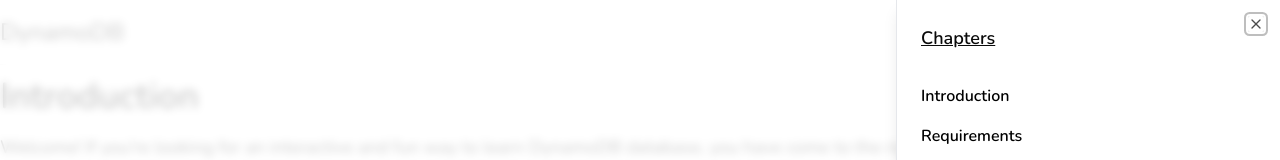
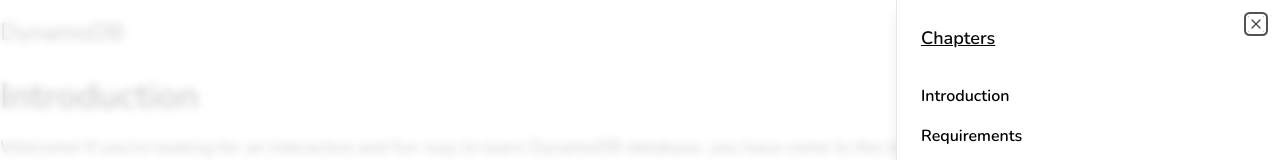
Before and after one commit to 5thComrade/dynamodb, a Next.js app: page / in a window 1280 px wide. Both pictures are taken after a click on the icon 1232 px from the left and 32 px from the top of the page. Shown: the top 160 px of the page. Built offline with nearby package versions, Linux system fonts and the light colour scheme.

Commit message:
the sheet component updated

```diff
--- a/package.json
+++ b/package.json
@@ -16,7 +16,7 @@
   "dependencies": {
     "@aws-sdk/client-dynamodb": "^3.417.0",
     "@aws-sdk/lib-dynamodb": "^3.417.0",
-    "@radix-ui/react-dialog": "^1.0.4",
+    "@radix-ui/react-dialog": "^1.0.5",
     "@radix-ui/react-scroll-area": "^1.0.4",
     "@radix-ui/react-separator": "^1.0.3",
     "@radix-ui/react-slot": "^1.0.2",
--- a/src/components/ui/sheet.tsx
+++ b/src/components/ui/sheet.tsx
@@ -13,13 +13,7 @@
 
 const SheetClose = SheetPrimitive.Close;
 
-const SheetPortal = ({
-  className,
-  ...props
-}: SheetPrimitive.DialogPortalProps) => (
-  <SheetPrimitive.Portal className={cn(className)} {...props} />
-);
-SheetPortal.displayName = SheetPrimitive.Portal.displayName;
+const SheetPortal = SheetPrimitive.Portal;
 
 const SheetOverlay = React.forwardRef<
   React.ElementRef<typeof SheetPrimitive.Overlay>,
@@ -37,7 +31,7 @@
 SheetOverlay.displayName = SheetPrimitive.Overlay.displayName;
 
 const sheetVariants = cva(
-  "fixed z-50 gap-4 bg-white p-6 shadow-lg transition ease-in-out data-[state=closed]:duration-300 data-[state=open]:duration-500 data-[state=open]:animate-in data-[state=closed]:animate-out dark:bg-neutral-950",
+  "fixed z-50 gap-4 bg-white p-6 shadow-lg transition ease-in-out data-[state=open]:animate-in data-[state=closed]:animate-out data-[state=closed]:duration-300 data-[state=open]:duration-500 dark:bg-neutral-950",
   {
     variants: {
       side: {
@@ -71,7 +65,7 @@
       {...props}
     >
       {children}
-      <SheetPrimitive.Close className="absolute right-4 top-4 rounded-sm opacity-70 ring-offset-white transition-opacity hover:opacity-100 focus:outline-none focus:ring-2 focus:ring-neutral-400 focus:ring-offset-2 disabled:pointer-events-none data-[state=open]:bg-neutral-100 dark:ring-offset-neutral-950 dark:focus:ring-neutral-800 dark:data-[state=open]:bg-neutral-800">
+      <SheetPrimitive.Close className="absolute right-4 top-4 rounded-sm opacity-70 ring-offset-white transition-opacity hover:opacity-100 focus:outline-none focus:ring-2 focus:ring-neutral-950 focus:ring-offset-2 disabled:pointer-events-none data-[state=open]:bg-neutral-100 dark:ring-offset-neutral-950 dark:focus:ring-neutral-300 dark:data-[state=open]:bg-neutral-800">
         <X className="h-4 w-4" />
         <span className="sr-only">Close</span>
       </SheetPrimitive.Close>
@@ -137,6 +131,8 @@
 
 export {
   Sheet,
+  SheetPortal,
+  SheetOverlay,
   SheetTrigger,
   SheetClose,
   SheetContent,
```
Also changed, not shown: 1 other file (tests, documents, lock files or other folders).
